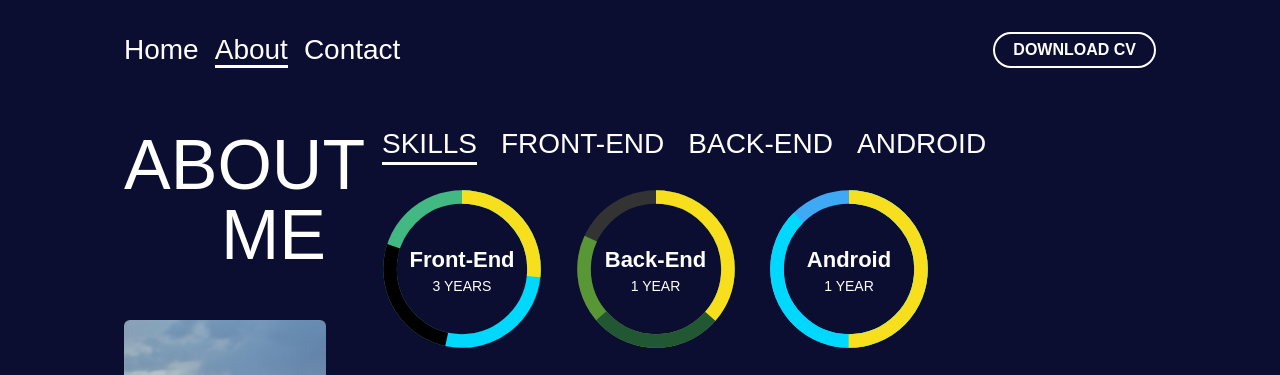
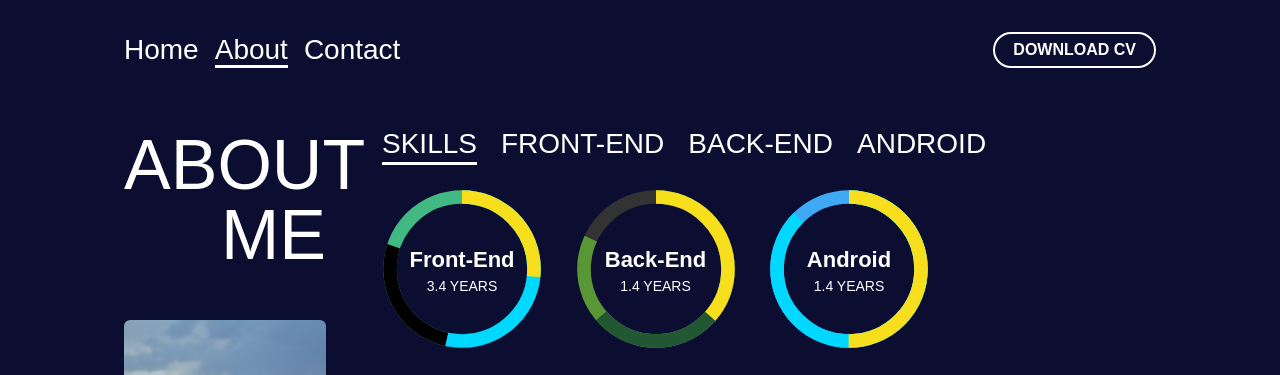
Before and after one commit to alisouran/cv-nuxt-js, a Nuxt app: page /about in a window 1280 px wide. Shown: the top 375 px of the page. Built offline with nearby package versions, Linux system fonts and the light colour scheme; a web font is replaced by a local one.

Commit message:
DYnamic YeArs of ExpERIenCe

```diff
--- a/components/about/index.vue
+++ b/components/about/index.vue
@@ -70,7 +70,11 @@
         <ProgressCircle
           :data="data[skill.slug]"
           :notExpandedTitle="skill.title"
-          :notExpandedPct="skill.subtitle"
+          :notExpandedPct="
+            yearsDiff(skill.subtitle) === 1
+              ? yearsDiff(skill.subtitle) + ' YEAR'
+              : yearsDiff(skill.subtitle) + ' YEARS'
+          "
           :expanded="active === skill.slug"
           :size="progressSize"
           :mobile="mobile"
@@ -102,15 +106,16 @@
 import Vue from "vue";
 import ProgressCircle from "@/library/progress-circle/index.vue";
 import mqMixin from "~/mixins/mqMixin";
+import yearsDiffMixin from "~/mixins/yearsDiffMixin";
 import json from "@/config.json";
 
 export default Vue.extend({
   name: "AboutTool",
-  transition: { name: "fade", mode: 'out-in' },
+  transition: { name: "fade", mode: "out-in" },
   components: {
     ProgressCircle
   },
-  mixins: [mqMixin],
+  mixins: [mqMixin, yearsDiffMixin],
   data() {
     return {
       active: "skills",
--- a/config.json
+++ b/config.json
@@ -99,17 +99,17 @@
   "main-skills": {
     "frontend": {
       "title": "Front-End",
-      "subtitle": "3 YEARS",
+      "subtitle": "05-01-2018",
       "slug": "frontend"
     },
     "backend": {
       "title": "Back-End",
-      "subtitle": "1 YEAR",
+      "subtitle": "05-01-2020",
       "slug": "backend"
     },
     "android": {
       "title": "Android",
-      "subtitle": "1 YEAR",
+      "subtitle": "05-01-2020",
       "slug": "android"
     }
   },
--- /dev/null
+++ b/mixins/yearsDiffMixin.ts
@@ -0,0 +1,15 @@
+const yearsDiffMixin = {
+  methods: {
+    yearsDiff: (date = "07-04-2016") => {
+      const oldDate: any = new Date(date);
+      const newDate: any = new Date();
+      return (
+        Math.ceil(
+          ((newDate - oldDate) / (1000 * 60 * 60 * 24 * 30 * 12)) * 10
+        ) / 10
+      );
+    }
+  }
+};
+
+export default yearsDiffMixin;
```
